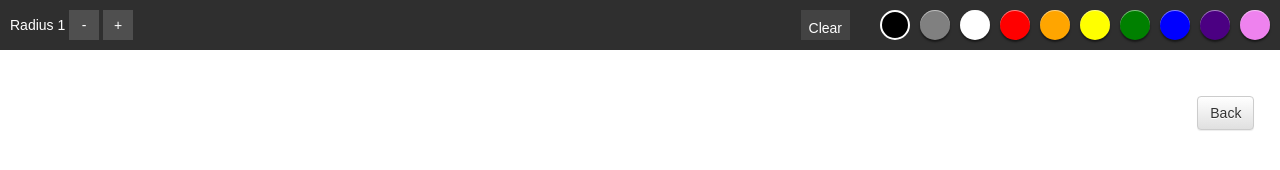
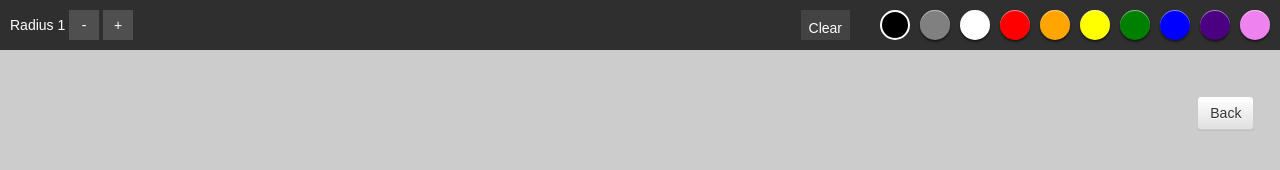
Before and after one commit to jormanespinoza/Demo, a website: page app/draw.html in a window 1280 px wide. Both pictures are taken after a click on the element "Clear". Drawn offline with nearby package versions, Linux system fonts and the light colour scheme.

Commit message:
Correcting css properties

```diff
--- a/app/css/draw.css
+++ b/app/css/draw.css
@@ -9,9 +9,11 @@
 }
 
 #canvas {
+  background-color: #ccc;
   padding: 0;
   margin: 0;
   width: inherit;
+  display: block;
 }
 
 #toolbar {
--- a/app/draw.html
+++ b/app/draw.html
@@ -35,7 +35,7 @@
     <div id="clear">Clear</div>
   </div>
 
-  <canvas id='canvas' style="display: block;">
+  <canvas id='canvas'>
     Looks like your browser does not support canvas!
   </canvas>
 
--- a/app/js/draw.js
+++ b/app/js/draw.js
@@ -33,7 +33,7 @@ var disengage = function () {
 }
 
 var CleanCanvas = function () {
-  context.fillStyle = 'white';
+  context.fillStyle = '#ccc';
   context.fillRect(0, 0, window.innerWidth, window.innerWidth);
   setSwatch({
     target: document.getElementsByClassName("swatch")[0]
@@ -58,11 +58,12 @@ var setRadius = function (newRadius) {
 }
 
 var maxRad = 100,
-interval = 5,
-defaultRad = 1,
-radSpan = document.getElementById('radval'),
-decRad = document.getElementById('decrad'),
-incRad = document.getElementById('incrad');
+  interval = 5,
+  defaultRad = 1,
+  radSpan = document.getElementById('radval'),
+  decRad = document.getElementById('decrad'),
+  incRad = document.getElementById('incrad');
+
 minRad = 0.5,
 
 decRad.addEventListener('click', function () {
```
Also changed, not shown: app/index.html (+4 -15 lines).
